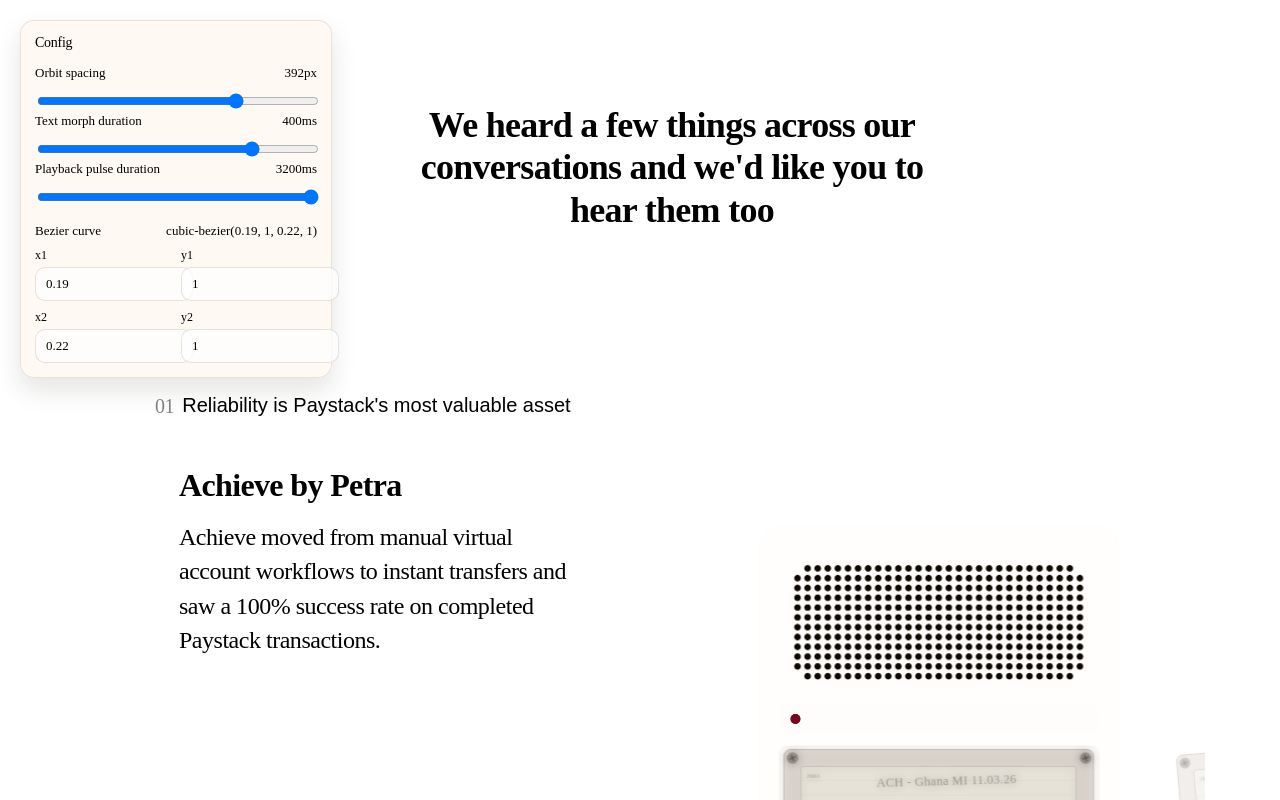
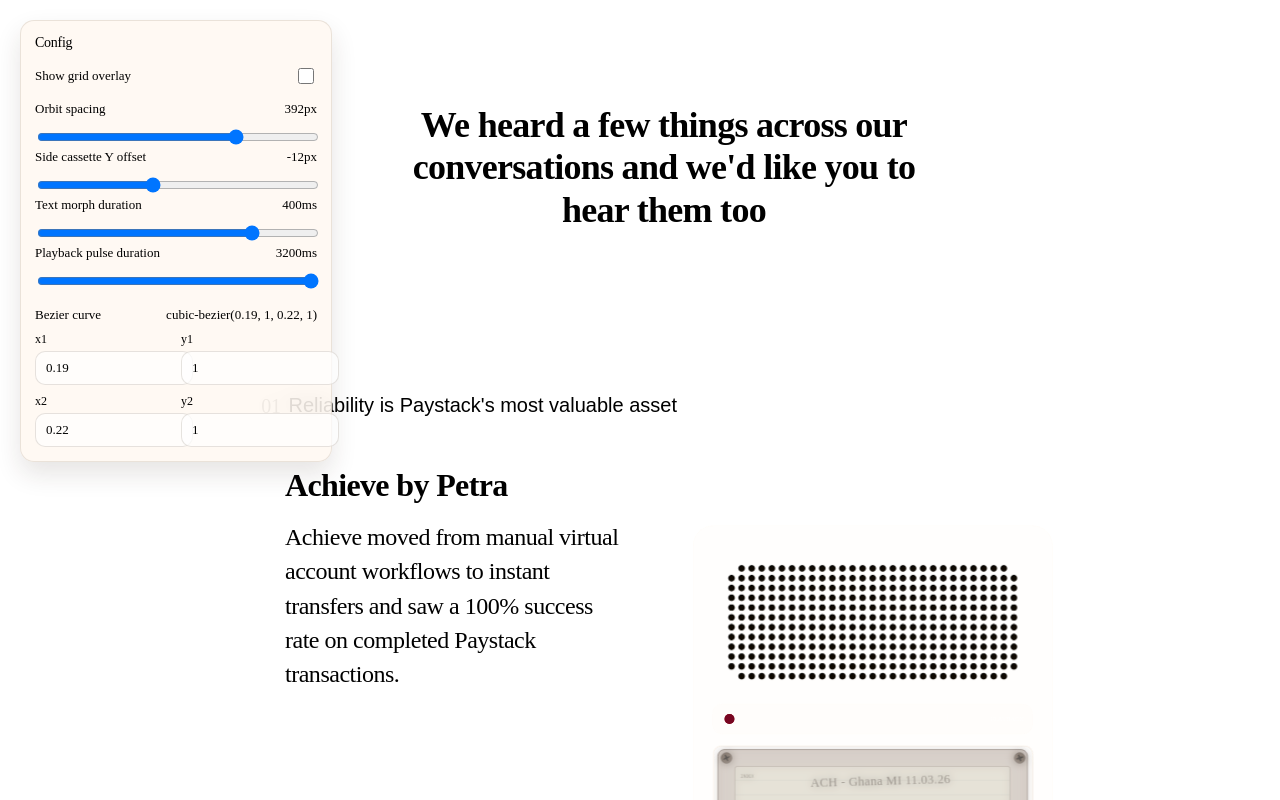
Before and after one commit to oye-paystack/ghana-interviews-theme-preview, a React (Vite) app: page / in a window 1280 px wide. Both pictures are taken after a click on the button "Config". Shown: the top 800 px of the page. Built offline with nearby package versions, Linux system fonts and the light colour scheme; the HTML template or start-up script is replaced by a standard one.

Commit message:
Add theme section grid debug controls

```diff
--- a/src/features/theme-showcase/CassetteOrbit.jsx
+++ b/src/features/theme-showcase/CassetteOrbit.jsx
@@ -27,9 +27,23 @@
   return distance > 1 ? "hidden-right" : "hidden-left";
 }
 
-function CassetteOrbit({ merchants, activeIndex, spacing, isPlaying }) {
+function CassetteOrbit({
+  merchants,
+  activeIndex,
+  spacing,
+  sideOffsetY,
+  isPlaying,
+}) {
   return (
-    <div className={styles.orbit} style={{ "--orbit-spacing": `${spacing}px` }} aria-hidden="true">
+    <div
+      className={styles.orbit}
+      style={{
+        "--orbit-spacing": `${spacing}px`,
+        "--side-cassette-offset-y": `${sideOffsetY}px`,
+      }}
+      data-side-offset-y={sideOffsetY}
+      aria-hidden="true"
+    >
       {merchants.map((merchant, index) => {
         const position = getCassettePosition(index, activeIndex);
         const isCenterCassette = position === "center";
--- a/src/features/theme-showcase/CassetteOrbit.module.css
+++ b/src/features/theme-showcase/CassetteOrbit.module.css
@@ -37,7 +37,7 @@
   --cassette-scale: 0.95;
   --cassette-rotation: 5deg;
   --cassette-translate-x: calc(var(--orbit-spacing) * -1);
-  --cassette-translate-y: -12px;
+  --cassette-translate-y: var(--side-cassette-offset-y, -12px);
   --cassette-opacity: 0.34;
 }
 
@@ -53,7 +53,7 @@
   --cassette-scale: 0.95;
   --cassette-rotation: -5deg;
   --cassette-translate-x: var(--orbit-spacing);
-  --cassette-translate-y: -12px;
+  --cassette-translate-y: var(--side-cassette-offset-y, -12px);
   --cassette-opacity: 0.34;
 }
 
--- a/src/features/theme-showcase/ConfigPopover.jsx
+++ b/src/features/theme-showcase/ConfigPopover.jsx
@@ -2,15 +2,19 @@
 
 function ConfigPopover({
   spacing,
+  sideCassetteOffsetY,
   textMorphDuration,
   textMorphEase,
   textMorphEaseString,
   playbackPulseDuration,
+  showGridOverlay,
   isOpen,
   onToggle,
   onSpacingChange,
+  onSideCassetteOffsetYChange,
   onTextMorphDurationChange,
   onPlaybackPulseDurationChange,
+  onShowGridOverlayChange,
   onTextMorphEaseChange,
 }) {
   return (
@@ -27,6 +31,17 @@
 
       {isOpen ? (
         <div className={styles.body} id="theme-config-body">
+          <label className={styles.toggleField} htmlFor="show-grid-overlay">
+            <span className={styles.label}>Show grid overlay</span>
+            <input
+              id="show-grid-overlay"
+              className={styles.checkbox}
+              type="checkbox"
+              checked={showGridOverlay}
+              onChange={(event) => onShowGridOverlayChange(event.currentTarget.checked)}
+            />
+          </label>
+
           <label className={styles.field} htmlFor="orbit-spacing">
             <span className={styles.label}>Orbit spacing</span>
             <span className={styles.value}>{spacing}px</span>
@@ -40,6 +55,23 @@
             step="2"
             value={spacing}
             onChange={(event) => onSpacingChange(Number(event.currentTarget.value))}
+          />
+
+          <label className={styles.field} htmlFor="side-cassette-offset-y">
+            <span className={styles.label}>Side cassette Y offset</span>
+            <span className={styles.value}>{sideCassetteOffsetY}px</span>
+          </label>
+          <input
+            className={styles.slider}
+            id="side-cassette-offset-y"
+            type="range"
+            min="-64"
+            max="64"
+            step="2"
+            value={sideCassetteOffsetY}
+            onChange={(event) =>
+              onSideCassetteOffsetYChange(Number(event.currentTarget.value))
+            }
           />
 
           <label className={styles.field} htmlFor="text-morph-duration">
--- a/src/features/theme-showcase/ConfigPopover.module.css
+++ b/src/features/theme-showcase/ConfigPopover.module.css
@@ -46,6 +46,14 @@
   gap: 12px;
 }
 
+.toggleField {
+  display: flex;
+  justify-content: space-between;
+  align-items: center;
+  margin-bottom: 14px;
+  gap: 12px;
+}
+
 .label,
 .value {
   color: var(--muted);
@@ -59,6 +67,12 @@
 
 .slider {
   width: 100%;
+}
+
+.checkbox {
+  inline-size: 16px;
+  block-size: 16px;
+  accent-color: var(--nav-active);
 }
 
 .bezierGrid {
--- a/src/features/theme-showcase/PlayerStage.jsx
+++ b/src/features/theme-showcase/PlayerStage.jsx
@@ -12,6 +12,7 @@
   isPlaying,
   onTogglePlayback,
   spacing,
+  sideOffsetY,
   textMorphDuration,
   textMorphEase,
   playbackPulseDuration,
@@ -24,6 +25,7 @@
         merchants={merchants}
         activeIndex={activeIndex}
         spacing={spacing}
+        sideOffsetY={sideOffsetY}
         isPlaying={isPlaying}
       />
 
--- a/src/features/theme-showcase/ThemeShowcaseSection.jsx
+++ b/src/features/theme-showcase/ThemeShowcaseSection.jsx
@@ -6,6 +6,7 @@
 import styles from "./ThemeShowcaseSection.module.css";
 
 const DEFAULT_ORBIT_SPACING = 392;
+const DEFAULT_SIDE_CASSETTE_OFFSET_Y = -12;
 const DEFAULT_TEXT_MORPH_DURATION = 400;
 const DEFAULT_TEXT_MORPH_EASE = [0.19, 1, 0.22, 1];
 const DEFAULT_PLAYBACK_PULSE_DURATION = 3200;
@@ -28,6 +29,9 @@
     clampIndex(initialActiveIndex, merchants.length),
   );
   const [orbitSpacing, setOrbitSpacing] = useState(DEFAULT_ORBIT_SPACING);
+  const [sideCassetteOffsetY, setSideCassetteOffsetY] = useState(
+    DEFAULT_SIDE_CASSETTE_OFFSET_Y,
+  );
   const [textMorphDuration, setTextMorphDuration] = useState(DEFAULT_TEXT_MORPH_DURATION);
   const [textMorphEase, setTextMorphEase] = useState(DEFAULT_TEXT_MORPH_EASE);
   const [playbackPulseDuration, setPlaybackPulseDuration] = useState(
@@ -35,6 +39,7 @@
   );
   const [isPlaying, setIsPlaying] = useState(false);
   const [isConfigOpen, setIsConfigOpen] = useState(false);
+  const [showGridOverlay, setShowGridOverlay] = useState(false);
 
   const activeMerchant = merchants[activeIndex];
   const sectionHeadingId = `${theme.id}-heading`;
@@ -54,6 +59,7 @@
       style={sectionStyle}
       aria-labelledby={sectionHeadingId}
       data-testid="theme-showcase-section"
+      data-show-grid={showGridOverlay ? "true" : "false"}
     >
       <h1 className={styles.heading} id={sectionHeadingId}>
         {theme.sectionHeading}
@@ -78,6 +84,7 @@
               isPlaying={isPlaying}
               onTogglePlayback={() => setIsPlaying((playing) => !playing)}
               spacing={orbitSpacing}
+              sideOffsetY={sideCassetteOffsetY}
               textMorphDuration={textMorphDuration}
               textMorphEase={textMorphEaseString}
               playbackPulseDuration={playbackPulseDuration}
@@ -86,24 +93,30 @@
         </div>
       </div>
 
-      <MerchantNav
-        merchants={merchants}
-        activeIndex={activeIndex}
-        onSelect={(index) => setActiveIndex(index)}
-      />
+      <div className={styles.navSlot}>
+        <MerchantNav
+          merchants={merchants}
+          activeIndex={activeIndex}
+          onSelect={(index) => setActiveIndex(index)}
+        />
+      </div>
 
       {showDebugControls ? (
         <ConfigPopover
           spacing={orbitSpacing}
+          sideCassetteOffsetY={sideCassetteOffsetY}
           textMorphDuration={textMorphDuration}
           textMorphEase={textMorphEase}
           textMorphEaseString={textMorphEaseString}
           playbackPulseDuration={playbackPulseDuration}
+          showGridOverlay={showGridOverlay}
           isOpen={isConfigOpen}
           onToggle={() => setIsConfigOpen((open) => !open)}
           onSpacingChange={(value) => setOrbitSpacing(value)}
+          onSideCassetteOffsetYChange={(value) => setSideCassetteOffsetY(value)}
           onTextMorphDurationChange={(value) => setTextMorphDuration(value)}
           onPlaybackPulseDurationChange={(value) => setPlaybackPulseDuration(value)}
+          onShowGridOverlayChange={(value) => setShowGridOverlay(value)}
           onTextMorphEaseChange={(index, value) =>
             setTextMorphEase((currentEase) =>
               currentEase.map((point, pointIndex) =>
--- a/src/features/theme-showcase/ThemeShowcaseSection.module.css
+++ b/src/features/theme-showcase/ThemeShowcaseSection.module.css
@@ -1,11 +1,54 @@
 .section {
+  position: relative;
+  isolation: isolate;
+  display: grid;
+  grid-template-columns: repeat(12, minmax(0, 1fr));
+  column-gap: 16px;
   width: min(100%, 1440px);
   margin: 0 auto;
-  padding: 96px 32px 72px;
+  padding: 96px 24px 72px;
   --orbit-spacing: 392px;
 }
 
+.section::before {
+  content: "";
+  position: absolute;
+  inset: 0 24px;
+  pointer-events: none;
+  background-image:
+    linear-gradient(
+      to right,
+      rgba(255, 89, 89, 0.1) 0,
+      rgba(255, 89, 89, 0.1) calc((100% - 176px) / 12),
+      transparent calc((100% - 176px) / 12),
+      transparent calc(((100% - 176px) / 12) + 16px)
+    ),
+    linear-gradient(
+      to right,
+      rgba(255, 89, 89, 0.18) 0,
+      rgba(255, 89, 89, 0.18) 1px,
+      transparent 1px,
+      transparent calc((100% - 176px) / 12),
+      rgba(255, 89, 89, 0.18) calc((100% - 176px) / 12),
+      rgba(255, 89, 89, 0.18) calc(((100% - 176px) / 12) + 1px),
+      transparent calc(((100% - 176px) / 12) + 1px),
+      transparent calc(((100% - 176px) / 12) + 16px)
+    );
+  background-repeat: repeat-x;
+  background-size: calc(((100% - 176px) / 12) + 16px) 100%;
+  mix-blend-mode: multiply;
+  z-index: 3;
+  opacity: 0;
+  transition: opacity 140ms ease-out;
+}
+
+.section[data-show-grid="true"]::before {
+  opacity: 1;
+}
+
 .heading {
+  position: relative;
+  grid-column: 4 / span 6;
   width: min(535px, 100%);
   margin: 0 auto;
   color: var(--title);
@@ -18,8 +61,16 @@
 
 .card {
   position: relative;
-  width: min(1066px, 100%);
+  grid-column: 3 / span 8;
+  width: 100%;
   margin: 154px auto 0;
+}
+
+.navSlot {
+  position: relative;
+  grid-column: 3 / span 8;
+  display: flex;
+  justify-content: center;
 }
 
 .tag {
@@ -73,11 +124,20 @@
 
 @media (max-width: 1180px) {
   .section {
+    display: block;
     padding-inline: 24px;
+  }
+
+  .section::before {
+    display: none;
   }
 
   .card {
     margin-top: 128px;
+  }
+
+  .navSlot {
+    display: block;
   }
 
   .cardBody {
```
Also changed, not shown: 1 other file (tests, documents, lock files or other folders).
